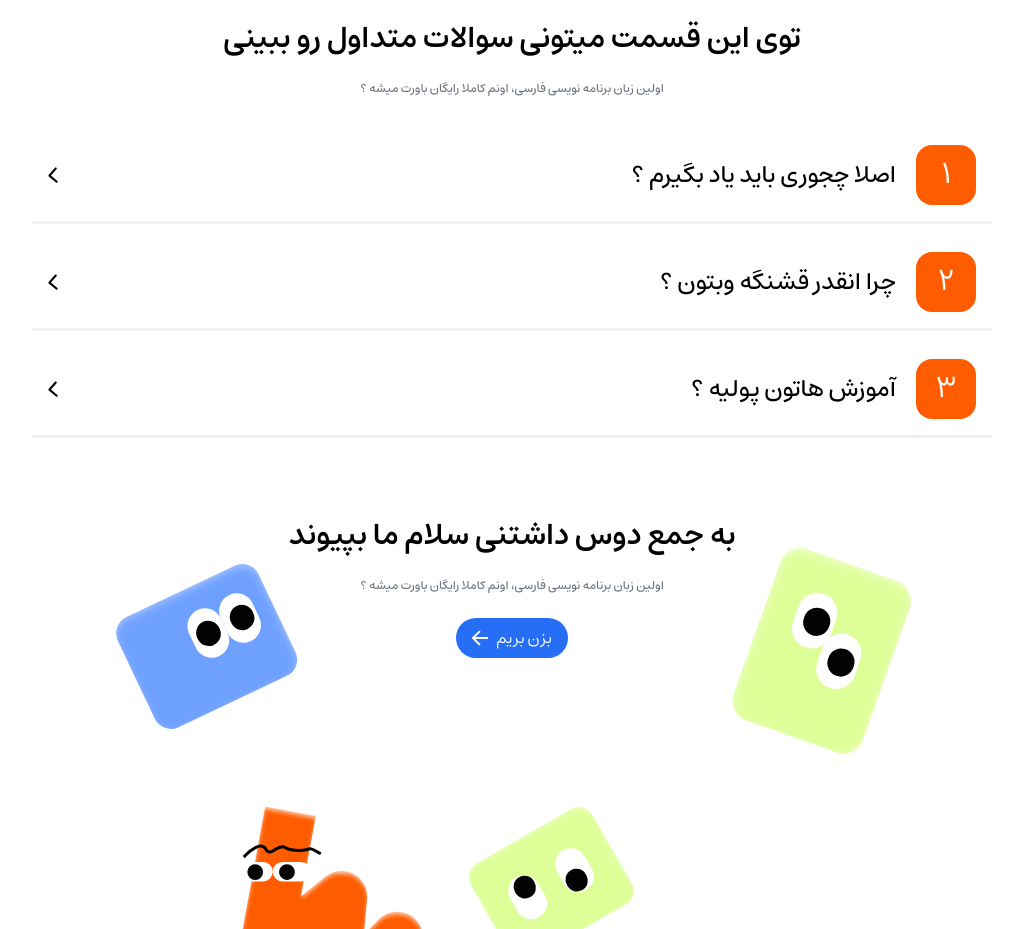
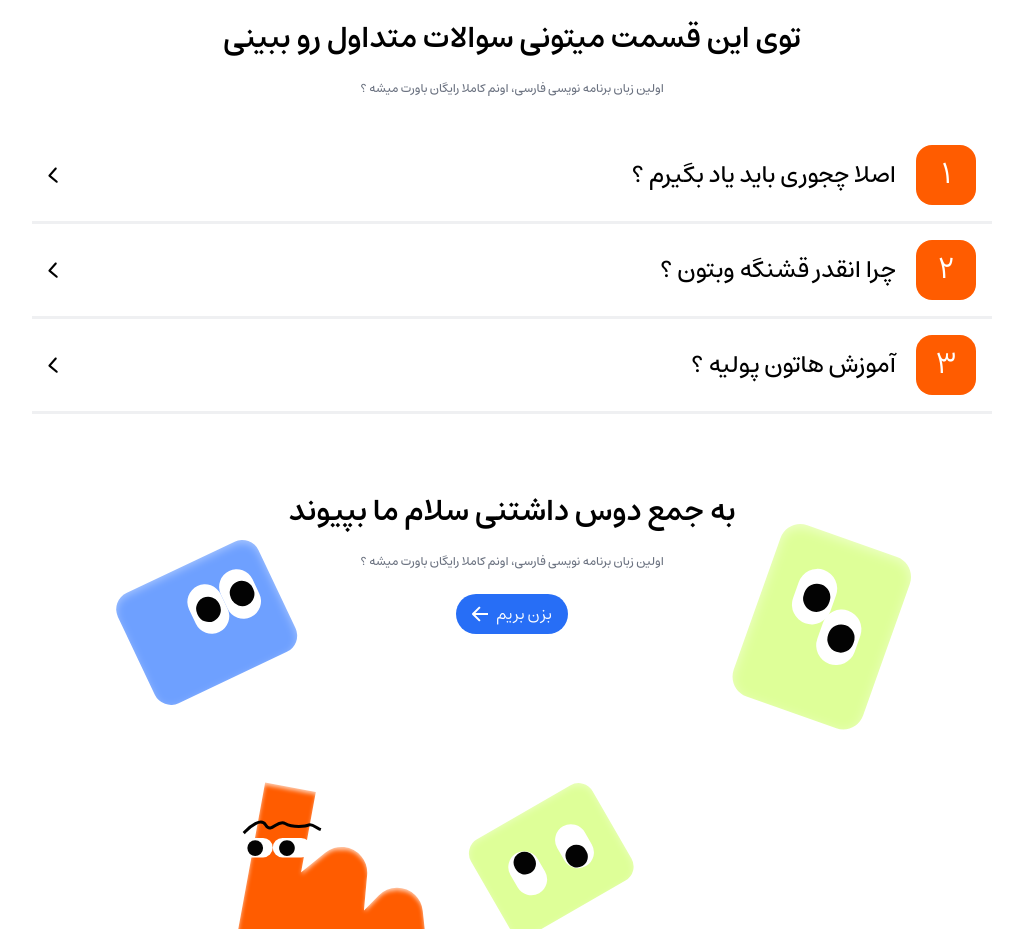
Before and after one commit to SalamLang/Salam-Website, a Next.js app: page /Education in a window 1280 px wide. Shown: the part 1940-2869 px from the top of the page, without its empty margins (128-1151 px from the left). Built offline with nearby package versions, Linux system fonts and the light colour scheme.

Commit message:
chore: Update AccordionContainer component to remove unnecessary gap-y-3 class

```diff
--- a/src/components/organisms/AccordionContainer.jsx
+++ b/src/components/organisms/AccordionContainer.jsx
@@ -32,7 +32,7 @@ const AccordionContainer = () => {
   ];
 
   return (
-    <div className="flex items-center justify-center flex-col gap-y-3">
+    <div className="flex items-center justify-center flex-col">
       {accordionData.map((item, index) => (
         <Accordion
           key={index}
```
